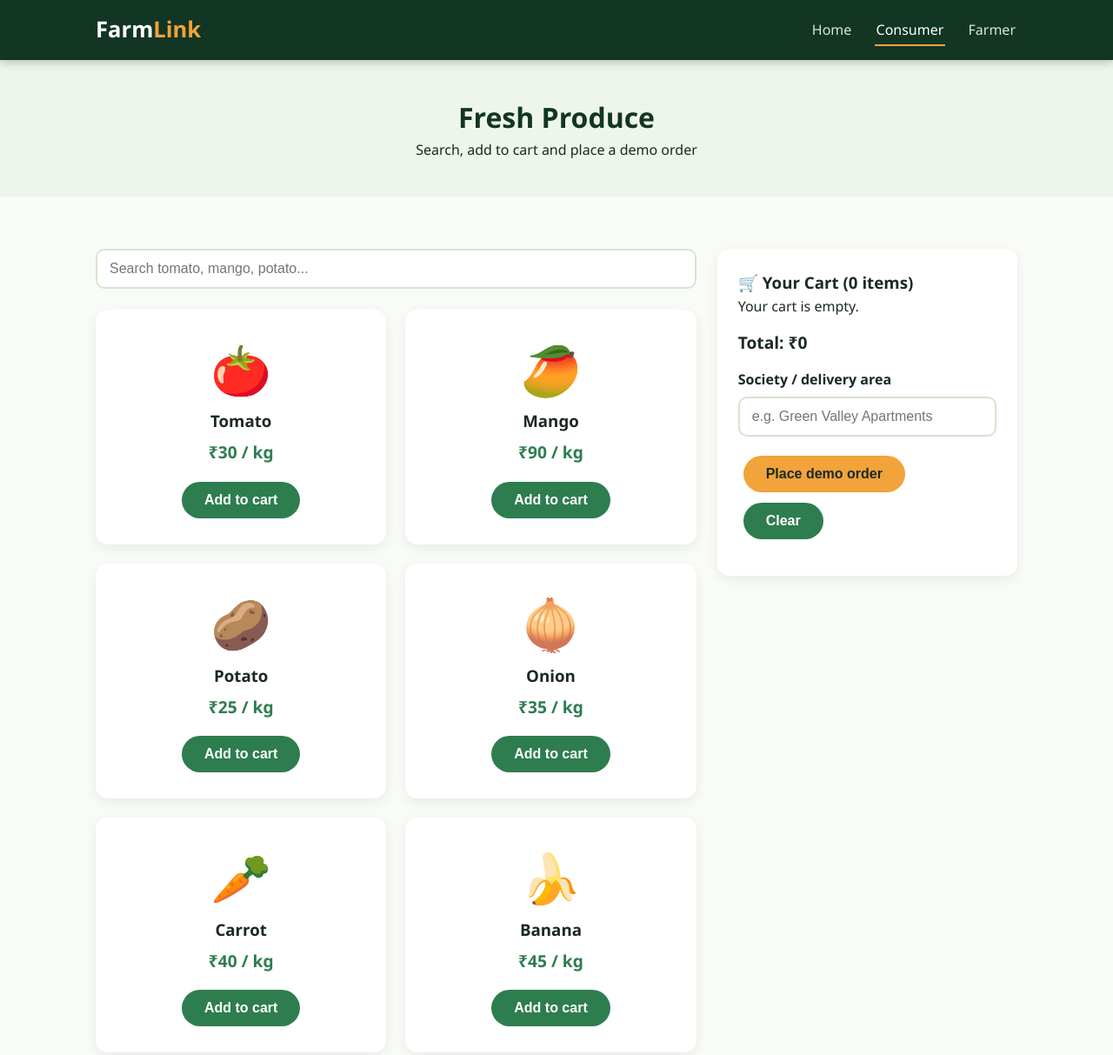
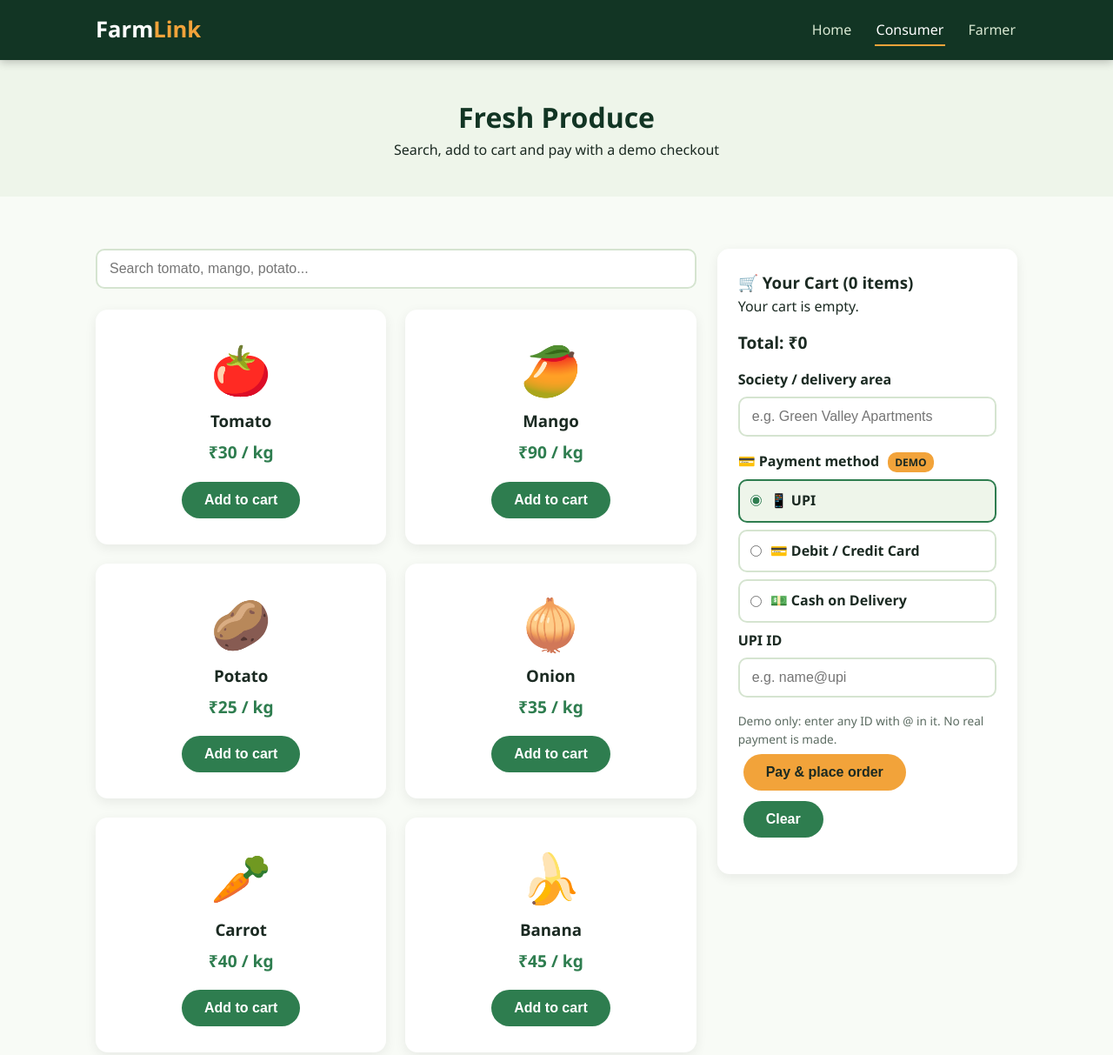
Before and after one commit to kalvadarshan/farmnexx, a plain HTML site: page consumer.html in a window 1280 px wide. Shown: the top 1213 px of the page at 87% size. Drawn offline with Linux system fonts and the light colour scheme.

Commit message:
Update consumer.html

```diff
--- a/consumer.html
+++ b/consumer.html
@@ -22,7 +22,7 @@
 <main>
   <section class="page-banner">
     <h2>Fresh Produce</h2>
-    <p>Search, add to cart and place a demo order</p>
+    <p>Search, add to cart and pay with a demo checkout</p>
   </section>
 
   <section class="page-section">
@@ -68,23 +68,44 @@
         <h3>🛒 Your Cart (<span id="cartCount">0</span> items)</h3>
         <div id="cartList"><p>Your cart is empty.</p></div>
         <p class="cart-total">Total: ₹<span id="cartTotal">0</span></p>
+
         <div class="form-row">
           <label for="area">Society / delivery area</label>
           <input type="text" id="area" placeholder="e.g. Green Valley Apartments">
         </div>
-        <button class="btn btn-primary" onclick="placeOrder()">Place demo order</button>
+
+        <p class="pay-title">💳 Payment method <span class="demo-badge">DEMO</span></p>
+
+        <label class="pay-option selected" id="opt-upi">
+          <input type="radio" name="pay" value="UPI" checked onchange="choosePay()"> 📱 UPI
+        </label>
+        <label class="pay-option" id="opt-card">
+          <input type="radio" name="pay" value="Card" onchange="choosePay()"> 💳 Debit / Credit Card
+        </label>
+        <label class="pay-option" id="opt-cod">
+          <input type="radio" name="pay" value="Cash on Delivery" onchange="choosePay()"> 💵 Cash on Delivery
+        </label>
+
+        <div class="form-row" id="upiBox">
+          <label for="upiId">UPI ID</label>
+          <input type="text" id="upiId" placeholder="e.g. name@upi">
+        </div>
+        <p class="pay-note" id="payNote"></p>
+
+        <button class="btn btn-primary" id="payBtn" onclick="payNow()">Pay &amp; place order</button>
         <button class="btn btn-green" onclick="clearCart()">Clear</button>
         <p class="message" id="orderMsg"></p>
+        <div id="receipt"></div>
       </aside>
 
     </div>
   </section>
 </main>
 
-<footer><p>&copy; 2026 FarmLink | HTML Project</p></footer>
+<footer><p>&copy; 2026 FarmLink | HTML Project | Demo payments only</p></footer>
 
 <script>
-  let cart = {};   // stores items like { Tomato: { price: 30, qty: 2 } }
+  let cart = {};
 
   function addToCart(name, price) {
     if (cart[name]) {
@@ -95,19 +116,23 @@
     showCart();
   }
 
+  function getTotal() {
+    let total = 0;
+    for (const name in cart) { total = total + cart[name].price * cart[name].qty; }
+    return total;
+  }
+
   function showCart() {
     let html = "";
-    let total = 0;
     let items = 0;
     for (const name in cart) {
       const item = cart[name];
-      total = total + item.price * item.qty;
       items = items + item.qty;
       html = html + '<div class="cart-item"><span>' + name + ' × ' + item.qty +
              '</span><span>₹' + (item.price * item.qty) + '</span></div>';
     }
     document.getElementById("cartList").innerHTML = html || "<p>Your cart is empty.</p>";
-    document.getElementById("cartTotal").textContent = total;
+    document.getElementById("cartTotal").textContent = getTotal();
     document.getElementById("cartCount").textContent = items;
   }
 
@@ -115,11 +140,36 @@
     cart = {};
     showCart();
     document.getElementById("orderMsg").textContent = "";
+    document.getElementById("receipt").innerHTML = "";
   }
 
-  function placeOrder() {
+  function selectedMethod() {
+    return document.querySelector('input[name="pay"]:checked').value;
+  }
+
+  function choosePay() {
+    const method = selectedMethod();
+    document.getElementById("opt-upi").classList.toggle("selected", method === "UPI");
+    document.getElementById("opt-card").classList.toggle("selected", method === "Card");
+    document.getElementById("opt-cod").classList.toggle("selected", method === "Cash on Delivery");
+
+    document.getElementById("upiBox").style.display = method === "UPI" ? "block" : "none";
+
+    const note = document.getElementById("payNote");
+    if (method === "UPI") { note.textContent = "Demo only: enter any ID with @ in it. No real payment is made."; }
+    if (method === "Card") { note.textContent = "Demo only: no card details are asked or stored."; }
+    if (method === "Cash on Delivery") { note.textContent = "Pay in cash when the delivery arrives."; }
+
+    document.getElementById("payBtn").textContent =
+      method === "Cash on Delivery" ? "Place order" : "Pay & place order";
+  }
+
+  function payNow() {
     const area = document.getElementById("area").value.trim();
     const msg = document.getElementById("orderMsg");
+    const method = selectedMethod();
+    document.getElementById("receipt").innerHTML = "";
+
     if (Object.keys(cart).length === 0) {
       msg.textContent = "Please add some items first.";
       return;
@@ -128,9 +178,38 @@
       msg.textContent = "Please enter your society or delivery area.";
       return;
     }
-    msg.textContent = "Demo order placed! Delivery to " + area + " at the daily fixed time.";
-    cart = {};
-    showCart();
+    if (method === "UPI") {
+      const upi = document.getElementById("upiId").value.trim();
+      if (upi.indexOf("@") === -1) {
+        msg.textContent = "Please enter a valid UPI ID (it must contain @).";
+        return;
+      }
+    }
+
+    const total = getTotal();
+    const btn = document.getElementById("payBtn");
+    btn.disabled = true;
+    msg.textContent = method === "Cash on Delivery" ? "Placing your order..." : "Processing payment...";
+
+    // setTimeout waits 1.5 seconds to act like a real payment being processed
+    setTimeout(function () {
+      const orderId = "FL" + Math.floor(100000 + Math.random() * 900000);
+      const status = method === "Cash on Delivery" ? "Pay ₹" + total + " on delivery" : "Paid ₹" + total + " (demo)";
+
+      document.getElementById("receipt").innerHTML =
+        '<div class="success-box">' +
+        '<strong>✅ Order confirmed</strong><br>' +
+        'Order ID: ' + orderId + '<br>' +
+        'Payment: ' + method + '<br>' +
+        'Status: ' + status + '<br>' +
+        'Delivery to: ' + area + ' at the daily fixed time' +
+        '</div>';
+
+      msg.textContent = "";
+      cart = {};
+      showCart();
+      btn.disabled = false;
+    }, 1500);
   }
 
   document.getElementById("search").addEventListener("input", function () {
@@ -139,6 +218,8 @@
       item.style.display = item.textContent.toLowerCase().includes(text) ? "" : "none";
     });
   });
+
+  choosePay();   // set the starting state when the page loads
 </script>
 
 </body>
```
